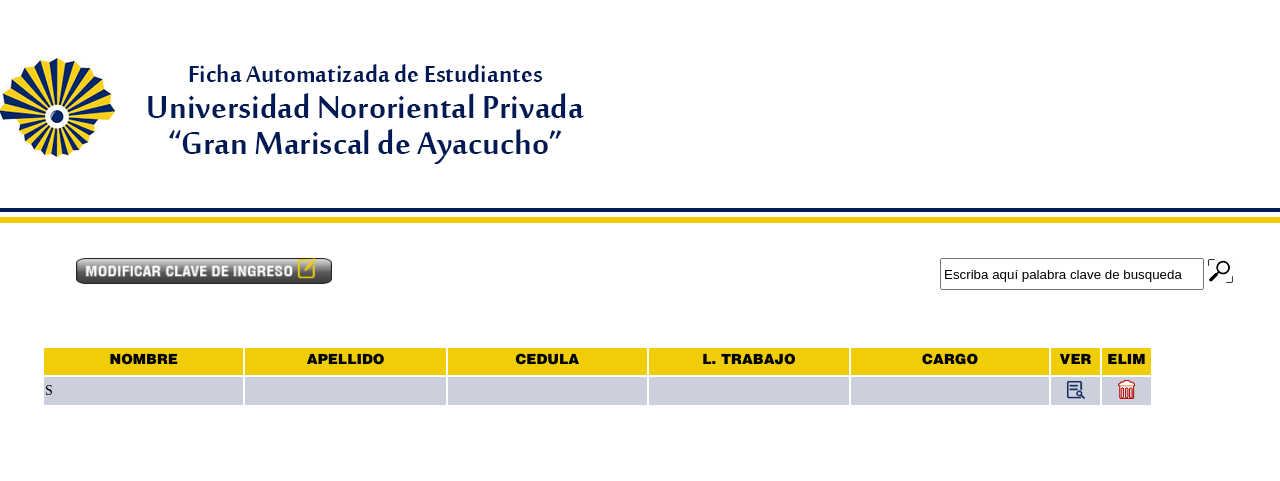
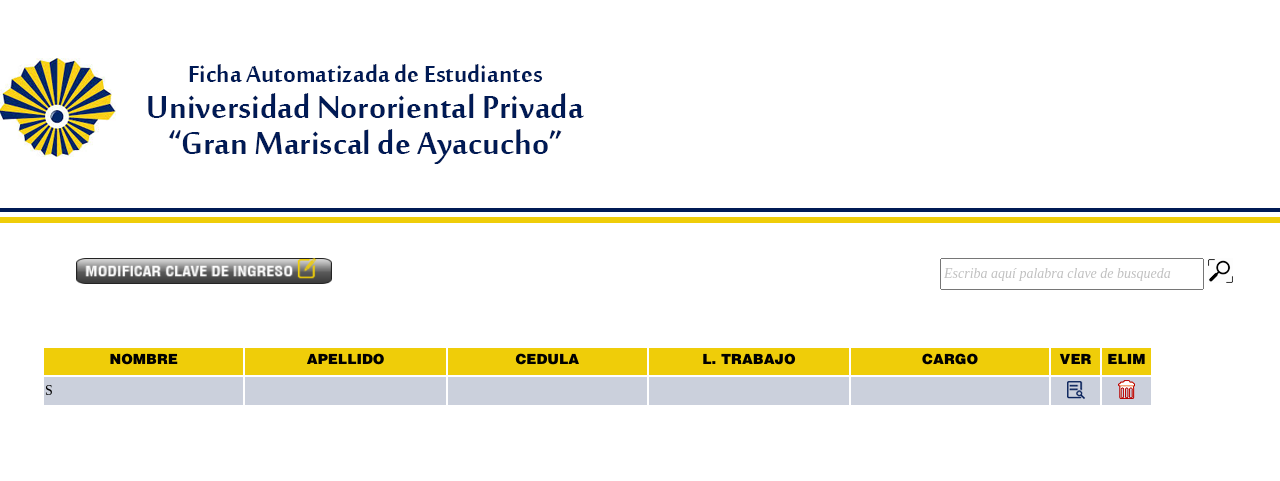
Before and after one commit to gbltechpanama/registroEstudiantil, a PHP site: page /vista/resultadoBusqueda.php in a window 1280 px wide. Shown: the top 481 px of the page. Run offline with PHP 8.4, Linux system fonts and the light colour scheme; the visitor is signed in with stand-in values (Sample User, id 1); some web fonts are replaced.

Commit message:
Ajuste de estilo en resultadoBusqueda

```diff
--- a/registroEstudiantil/vista/css/estilos.css
+++ b/registroEstudiantil/vista/css/estilos.css
@@ -989,6 +989,11 @@ main{
     position: absolute;
     top: 250px;
     right: 68px;
+    color: #C0C0C0;
+    text-align: left;
+    font-family: HelveticaCondensada, "Helvetica LT Std";
+    font-size: 14px;
+    font-style: italic;
 }
 /**Para el boton de busqueda*/
 .botonBuscar{
```
